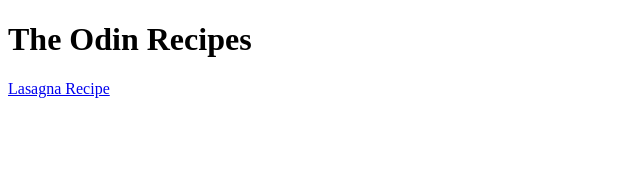
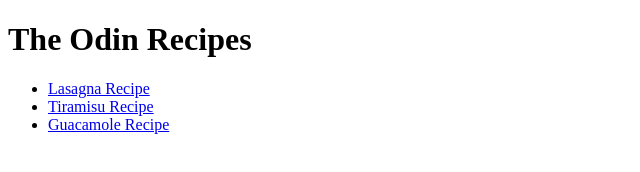
Before and after one commit to MarincaDelia/odin-recipes, a plain HTML site: page index.html in a window 1280 px wide. Shown: the whole page, without its empty margins (0-640 px from the left). Drawn offline with Linux system fonts and the light colour scheme.

Commit message:
Add recipe links list to homepage

```diff
--- a/index.html
+++ b/index.html
@@ -7,6 +7,10 @@
 </head>
 <body>
     <h1>The Odin Recipes</h1>
-    <a href="recipes/lasagna.html">Lasagna Recipe</a>
+    <ul>
+        <li><a href="recipes/lasagna.html" target="_blank">Lasagna Recipe</a></li>
+        <li><a href="recipes/tiramisu.html" target="_blank">Tiramisu Recipe</a></li>
+        <li><a href="recipes/guacamole.html" target="_blank">Guacamole Recipe</a></li>
+    </ul>
 </body>
 </html>
```
